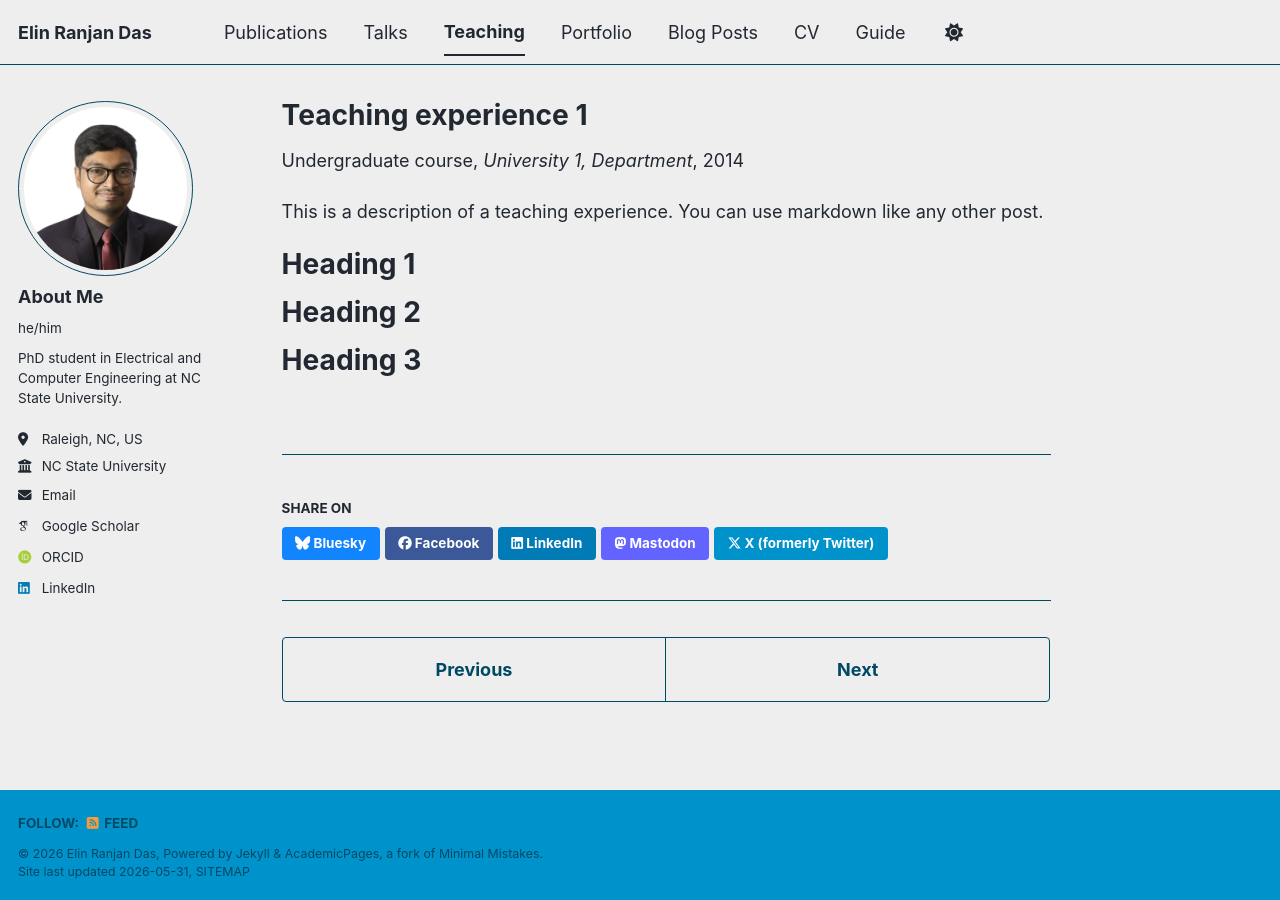
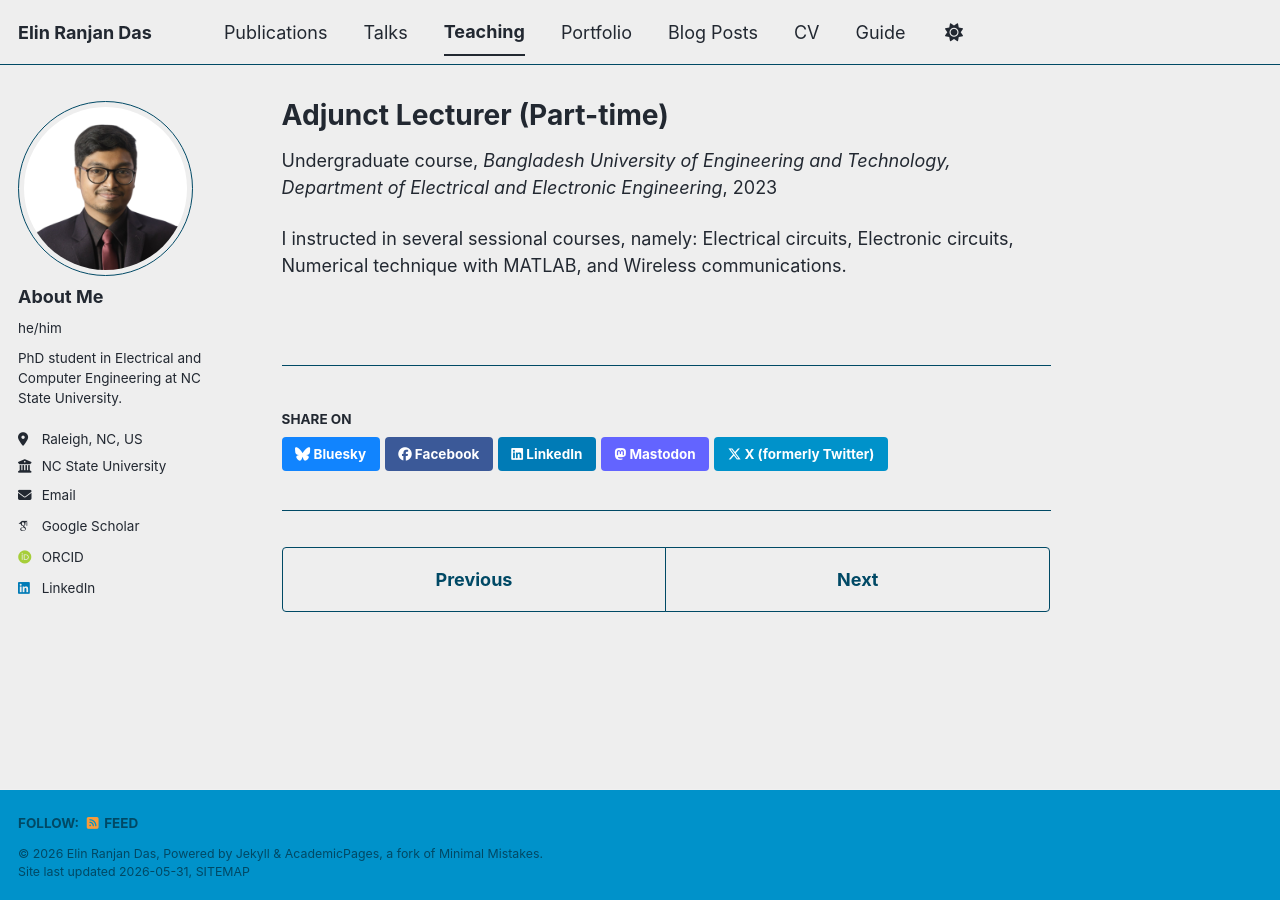
Before and after one commit to ElinRanjan/ElinRanjan.github.io, a Jekyll site: the page built from _teaching/2014-spring-teaching-1.md, in a window 1280 px wide. Built offline with Jekyll 4.4.1, drawn with Linux system fonts in a browser that asks for light colours; some web fonts are replaced; a script bundle is joined from its source files by our own code; library files that are not in the unit come from our copies.

Commit message:
Revise teaching experience for adjunct lecturer role
Updated teaching experience details including title, venue, date, and location.

```diff
--- a/_teaching/2014-spring-teaching-1.md
+++ b/_teaching/2014-spring-teaching-1.md
@@ -1,20 +1,10 @@
 ---
-title: "Teaching experience 1"
+title: "Adjunct Lecturer (Part-time)"
 collection: teaching
 type: "Undergraduate course"
-permalink: /teaching/2014-spring-teaching-1
-venue: "University 1, Department"
-date: 2014-01-01
-location: "City, Country"
+permalink: /teaching/2023-spring-teaching-1
+venue: "Bangladesh University of Engineering and Technology, Department of Electrical and Electronic Engineering"
+date: July 2023 semester (December 2023 - July 2024)
+location: "Dhaka, Bangladesh"
 ---
-
-This is a description of a teaching experience. You can use markdown like any other post.
-
-Heading 1
-======
-
-Heading 2
-======
-
-Heading 3
-======
+I instructed in several sessional courses, namely: Electrical circuits, Electronic circuits, Numerical technique with MATLAB, and Wireless communications.
```
